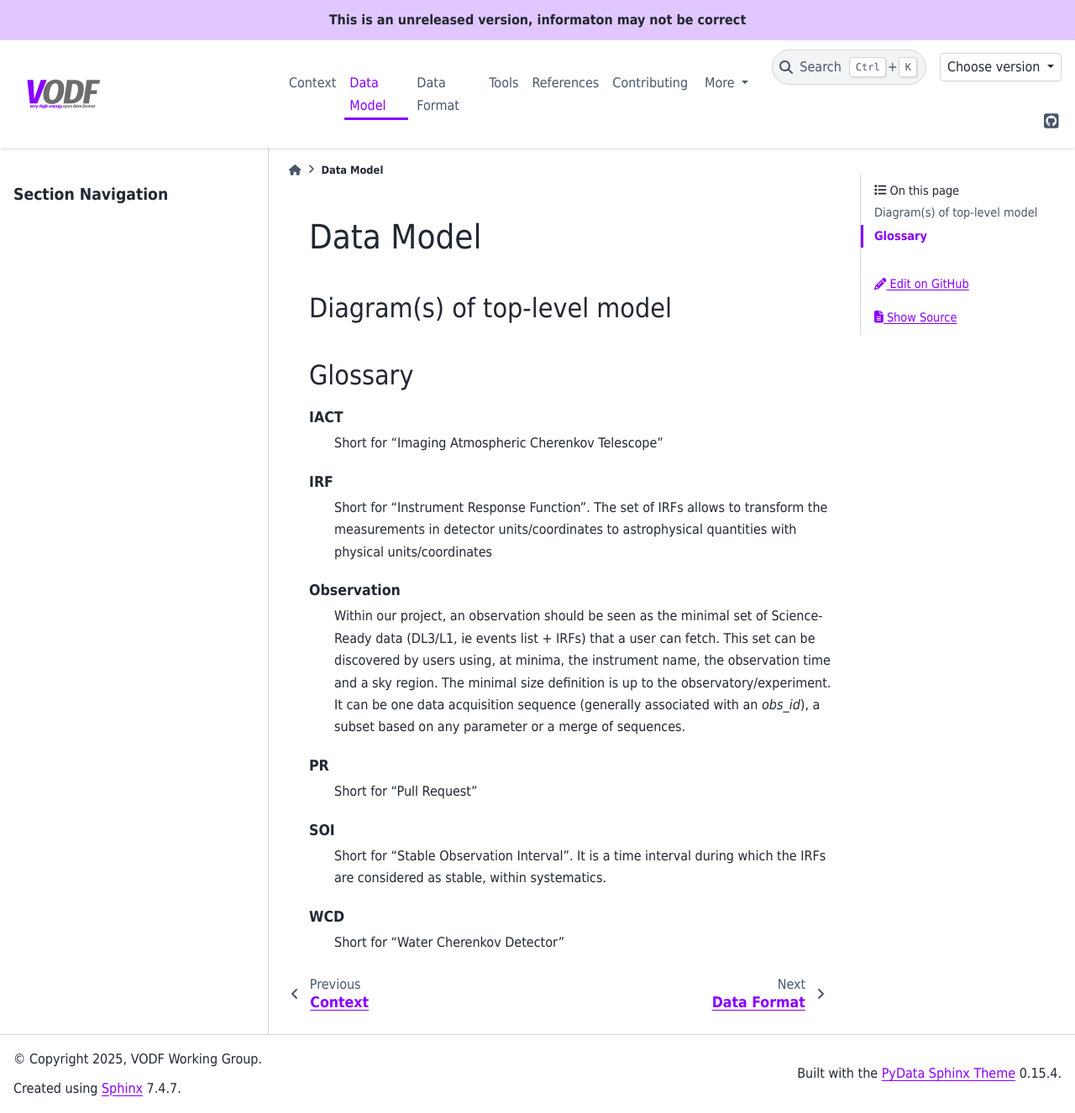
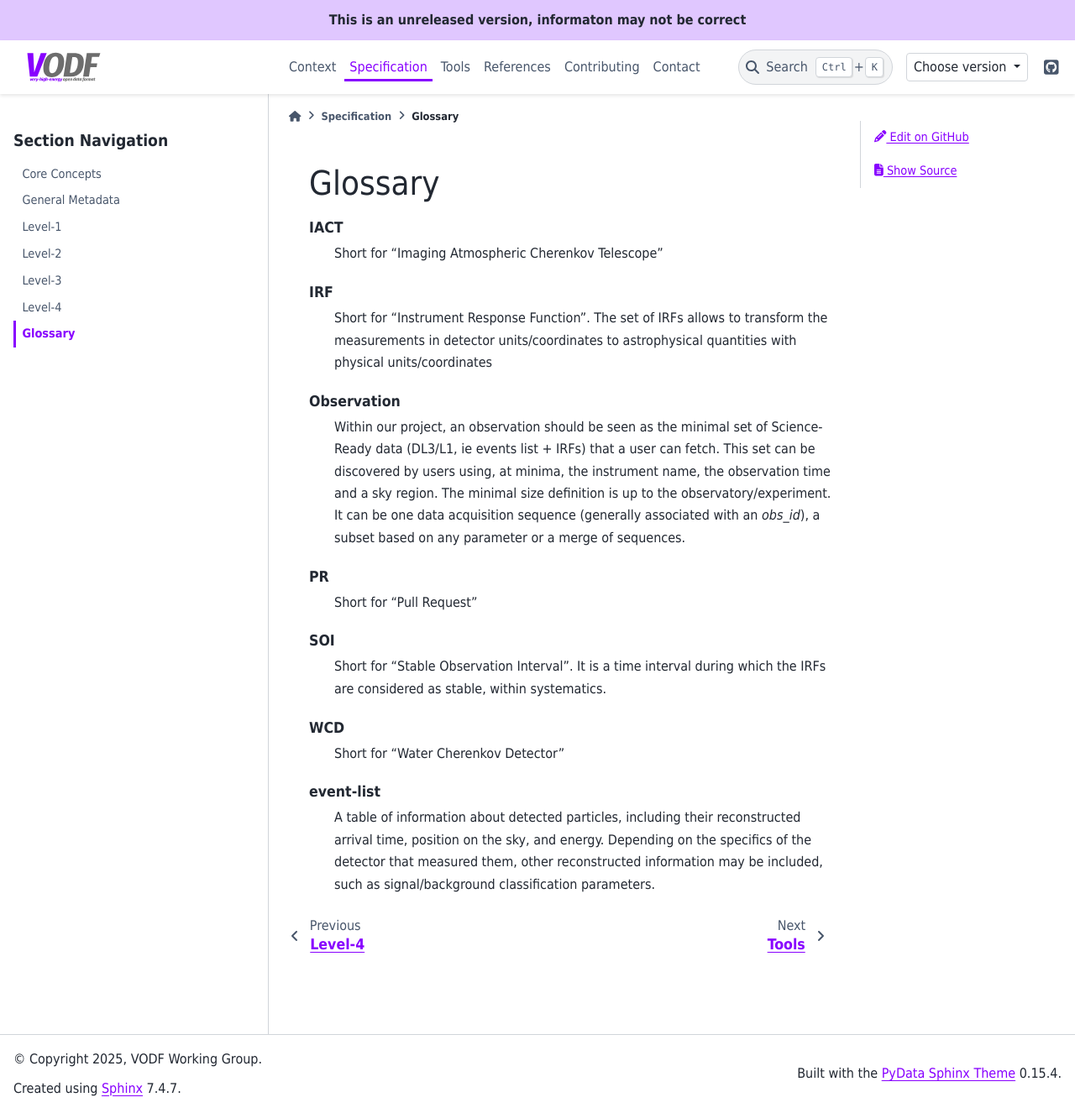
Before and after one commit to VODF/vodf-docs, a Sphinx documentation site: the page built from source/specification/glossary.rst, in a window 1280 px wide and 1326 px high. Shown: the whole window at 84% size. Built offline with Sphinx 7.4.7 and the PyData theme 0.15.4, drawn with Linux system fonts in a browser that asks for light colours.

```diff
--- a/source/index.rst
+++ b/source/index.rst
@@ -75,8 +75,7 @@ VODF is licensed under a 3-clause BSD style license - see the
    :hidden:
 
    context
-   data_model
-   data_format/index
+   specification/index
    tools
    reference
    contributing/index
--- /dev/null
+++ b/source/specification/core-concepts.rst
@@ -0,0 +1,5 @@
+Core Concepts
+=============
+
+This describes the overall data model of VODF and how its  component parts are
+inter-related.
--- a/source/data_model.rst
+++ b/source/specification/glossary.rst
@@ -1,14 +1,5 @@
-.. Licensed under a 3-clause BSD style license - see LICENSE.rst
-
-==========
-Data Model
-==========
-
-Diagram(s) of top-level model
------------------------------
-
 Glossary
---------
+========
 
 .. glossary::
 
@@ -33,3 +24,10 @@ Glossary
 
     WCD
       Short for "Water Cherenkov Detector"
+
+    event-list
+      A table of information about detected particles, including their
+      reconstructed arrival time, position on the sky, and energy. Depending on
+      the specifics of the detector that measured them, other reconstructed
+      information may be included, such as signal/background classification
+      parameters.
--- /dev/null
+++ b/source/specification/index.rst
@@ -0,0 +1,14 @@
+===============
+ Specification
+===============
+
+.. toctree::
+   :maxdepth: 1
+
+   core-concepts
+   metadata
+   level-1/index
+   level-2/index
+   level-3/index
+   level-4/index
+   glossary
--- /dev/null
+++ b/source/specification/level-2/index.rst
@@ -0,0 +1,9 @@
+Level-2
+=======
+
+VODF Level-2 specifies data products produced by binning the spatial, temporal,
+and/or spectral components of the `Level-1` data over a target-specific or a
+region of interest of the celestial sphere. These are in *instrumental units*,
+e.g. counts.
+
+.. tip:: This is equivalent to *data level 4 (DL4)* defined by CTAO, also called "binned-science data"
```
Also changed, not shown: source/data_format/common.rst (deleted, +0 -20 lines), source/data_format/dl3_science_ready/event_lists.rst (deleted, +0 -15 lines), source/data_format/dl3_science_ready/index.rst (deleted, +0 -27 lines), source/data_format/dl3_science_ready/irfs.rst (deleted, +0 -15 lines), source/data_format/dl3_science_ready/observation_tables.rst (deleted, +0 -15 lines), source/data_format/dl4_binned_science/index.rst (deleted, +0 -11 lines), source/data_format/dl5_advanced_science/index.rst (deleted, +0 -13 lines), source/data_format/dl6_catalogs/index.rst (deleted, +0 -13 lines), source/data_format/index.rst (deleted, +0 -15 lines), source/specification/level-1/index.rst (added, +16 -0 lines), source/specification/level-3/index.rst (added, +11 -0 lines), source/specification/level-4/index.rst (added, +8 -0 lines), source/specification/metadata.rst (renamed from source/data_format/metadata.rst, +3 -4 lines), source/data_format/dummy.png (deleted).
